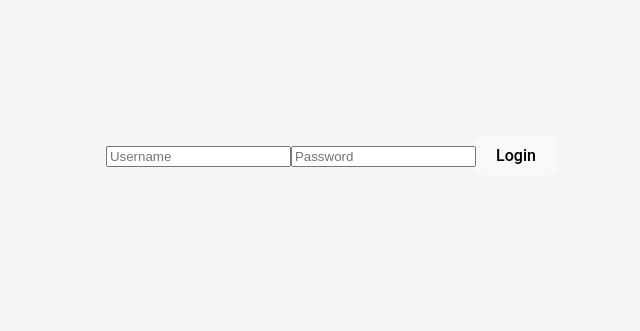
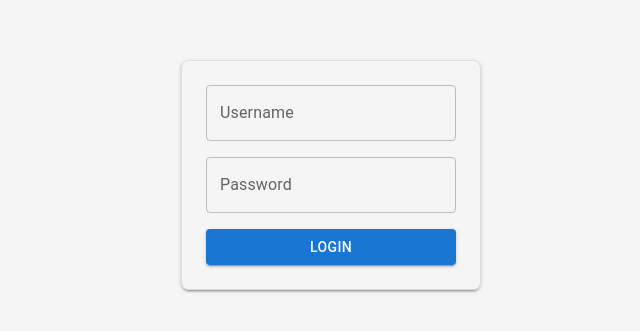
Before and after one commit to NikhilBhagoria/Garments-billing-system, a React (Vite) app in the folder client/: page / in a window 1280 px wide. Shown: the part 245-576 px from the top of the page, without its empty margins (309-949 px from the left). Built offline with nearby package versions, Linux system fonts and the light colour scheme.

Commit message:
Add: Login Material

```diff
--- a/client/src/pages/Login.jsx
+++ b/client/src/pages/Login.jsx
@@ -1,28 +1,52 @@
 import { useState } from 'react'
+import { Box, TextField, Button } from '@mui/material';
+
 
 const Login = () => {
-  const [credentials, setCredentials] = useState({
-    username: '',
-    password: ''
-  });
+  const [credentials, setCredentials] = useState({ username: '', password: '' });
+
   const LoginHandler = (e) => {
     e.preventDefault();
     console.log('Logging in with', credentials);
     // Add your login logic here
   }
   return (
-    <div>
-      <form onSubmit={LoginHandler}>
-      <input type="text" placeholder="Username"
+    <Box
+      component="form"
+      onSubmit={LoginHandler}
+      sx={{
+        display: 'flex',
+        flexDirection: 'column',
+        gap: 2,
+        width: 300,
+        margin: 'auto',
+        mt: 5,
+        p: 3,
+        border: '1px solid #ddd',
+        borderRadius: 2,
+        boxShadow: 2,
+      }}
+    >
+      <TextField
+        label="Username"
+        variant="outlined"
         value={credentials.username}
-        onChange={(e) => setCredentials({ ...credentials, username: e.target.value })} />
-      <input type="password" placeholder="Password"
+        onChange={(e) => setCredentials({ ...credentials, username: e.target.value })}
+        fullWidth
+      />
+      <TextField
+        label="Password"
+        variant="outlined"
+        type="password"
         value={credentials.password}
-        onChange={(e) => setCredentials({ ...credentials, password: e.target.value })} />
-      <button>Login</button>
-      </form>
-    </div>
-  )
-}
+        onChange={(e) => setCredentials({ ...credentials, password: e.target.value })}
+        fullWidth
+      />
+      <Button type="submit" variant="contained" color="primary">
+        Login
+      </Button>
+    </Box>
+  );
+};
 
 export default Login
```
